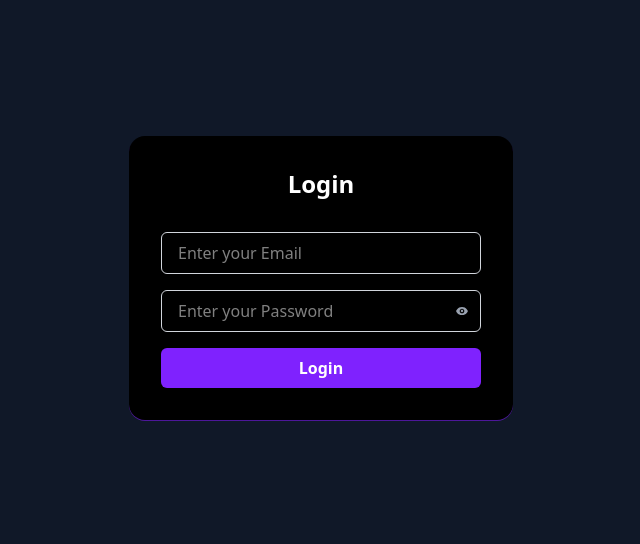
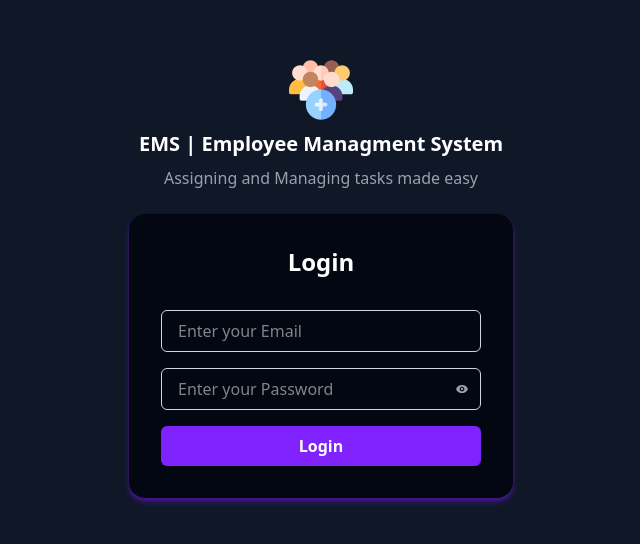
Before and after one commit to vineet210803/Employee_Management_System, a React (Vite) app: page / in a window 1280 px wide. Shown: the part 122-666 px from the top of the page, without its empty margins (319-959 px from the left). Built offline with nearby package versions, Linux system fonts and the light colour scheme; the HTML template or start-up script is replaced by a standard one.

Commit message:
index.html is updated

```diff
--- a/index.html
+++ b/index.html
@@ -2,7 +2,7 @@
 <html lang="en">
   <head>
     <meta charset="UTF-8" />
-    <link rel="icon" type="image/svg+xml" href="/logo.png" />
+    <link rel="icon" type="image/svg+xml" href="/logo2.png" />
     <meta name="viewport" content="width=device-width, initial-scale=1.0" />
     <title>EMS | Assign and Manage Task</title>
   </head>
--- a/src/components/Auth/login.jsx
+++ b/src/components/Auth/login.jsx
@@ -1,48 +1,41 @@
-import React from 'react'
-import { useState } from 'react';
+import React, { useState } from 'react';
 import { BiSolidHide, BiSolidShow } from "react-icons/bi";
 
+const Login = ({ handleLogin }) => {
+  const [showPassword, setShowPassword] = useState(false);
+  const [email, setemail] = useState('');
+  const [password, setpassword] = useState('');
 
-const Login = ({handleLogin}) => {
-  // console.log(handleLogin)
-  const [showPassword, setShowPassword] = useState(false);
-  const [email, setemail] = useState('')
-  const [password, setpassword] = useState('')
-
-  const submitHandler = (e)=>{
-    e.preventDefault()
-    handleLogin(email,password)
-    // console.log("email is", email)
-    // console.log("password is", password)
-
-    setemail("")
-    setpassword("")
-  }
+  const submitHandler = (e) => {
+    e.preventDefault();
+    handleLogin(email, password);
+    setemail('');
+    setpassword('');
+  };
 
   return (
-    <div className="flex items-center justify-center h-screen w-screen bg-gray-900">
-      <div className="bg-black p-8 rounded-2xl shadow-2xs shadow-violet-900 w-96">
-        <form
-          className="flex flex-col gap-4">
+    <div className="flex flex-col items-center justify-center w-screen bg-gray-900 h-screen">
+      <div className="flex flex-col items-center mb-6 text-center ">
+        <img src="/logo2.png" alt="EMS Logo" className="w-16 h-16 mb-2" />
+        <h1 className="text-white text-xl font-bold"> EMS | Employee Managment System</h1>
+        <p className="text-gray-400 mt-2">Assigning and Managing tasks made easy</p>
+      </div>
+      <div className="bg-gray-950 p-8 rounded-2xl shadow-md shadow-violet-900 w-96">
+        <form className="flex flex-col gap-4">
           <h2 className="text-white text-2xl font-bold text-center mb-4">Login</h2>
           <input
-          value={email}
+            value={email}
             type="email"
-            onChange={(e)=>{
-              setemail(e.target.value)
-              // console.log(e.target.value)
-            }}
-             required
+            onChange={(e) => setemail(e.target.value)}
+            required
             placeholder="Enter your Email"
             className="px-4 py-2 rounded-md border border-gray-300 focus:outline-none focus:ring-2 focus:ring-violet-500 focus:border-none"
           />
+
           <div className="relative">
             <input
-            value={password}
-            onChange={(e)=>{
-              setpassword(e.target.value)
-              // console.log(e.target.value)
-            }}
+              value={password}
+              onChange={(e) => setpassword(e.target.value)}
               required
               type={showPassword ? 'text' : 'password'}
               placeholder="Enter your Password"
@@ -56,11 +49,10 @@ const Login = ({handleLogin}) => {
               {showPassword ? <BiSolidHide /> : <BiSolidShow />}
             </button>
           </div>
+
           <button
             type="submit"
-            onClick={(e)=>{
-              submitHandler(e)
-            }}
+            onClick={submitHandler}
             className="bg-violet-600 hover:bg-violet-700 text-white font-semibold py-2 rounded-md transition-transform duration-200 hover:scale-105"
           >
             Login
@@ -68,7 +60,7 @@ const Login = ({handleLogin}) => {
         </form>
       </div>
     </div>
-  )
-}
+  );
+};
 
-export default Login
+export default Login;
```
Also changed, not shown: public/logo2.png (added).
